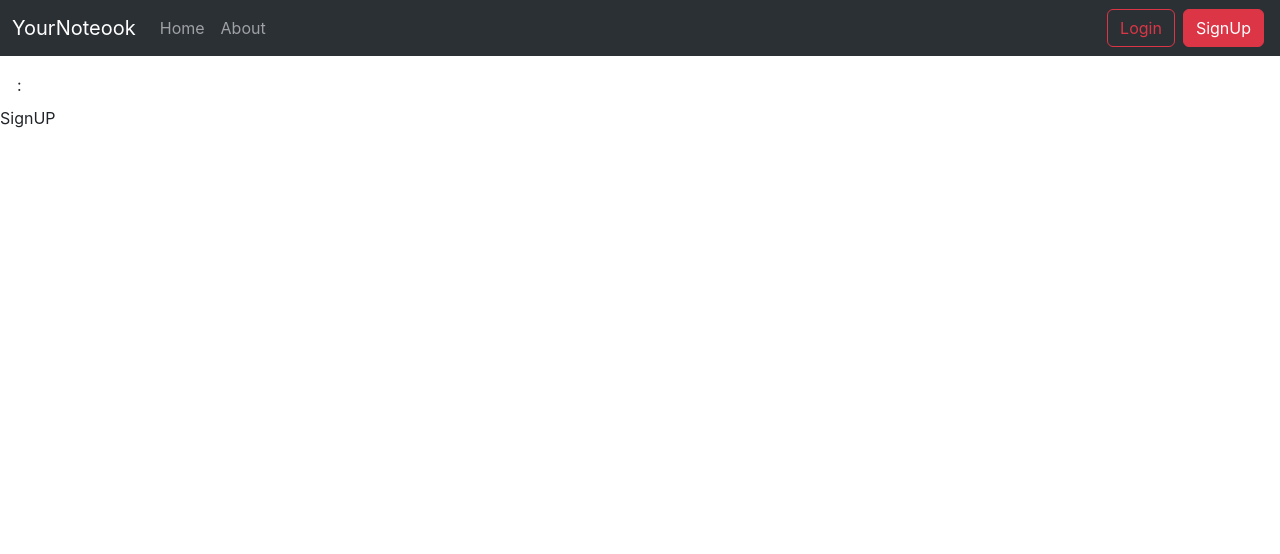
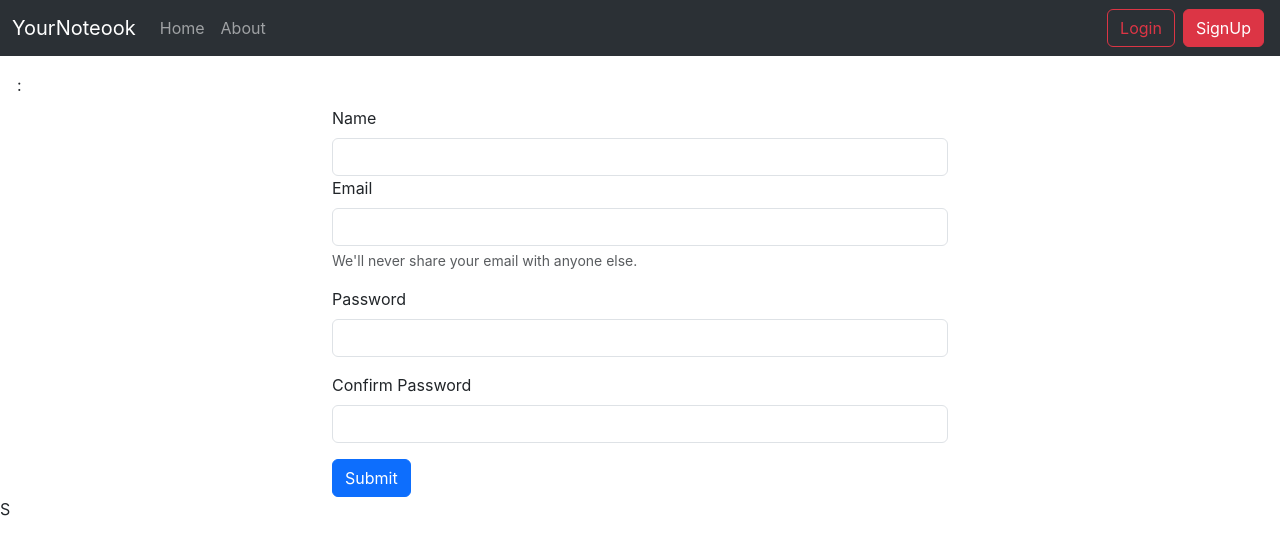
Before and after one commit to anurupkoli/note-book, a React (Create React App) app: page /signUp in a window 1280 px wide. Shown: the top 554 px of the page. Built offline with nearby package versions, Linux system fonts and the light colour scheme.

Commit message:
Trying to fix alert bugs

```diff
--- a/src/App.js
+++ b/src/App.js
@@ -18,7 +18,7 @@ function App() {
       message: message
     })
     setTimeout(() => {
-      setAlert(false)
+      setAlert(null)
     }, 2000);
   }
 
--- a/src/Components/Alert.js
+++ b/src/Components/Alert.js
@@ -3,7 +3,7 @@ import React from "react";
 export default function Alert(props) {
   return (
     <>
-      <div style={{height: "50px"}} >
+      <div style={{height: "50px", position: "sticky", top: "50px"}} >
         {props.alert && (
           <div
             className={`alert alert-${props.alert.type} alert-dismissible fade show sticky-top`}
--- a/src/Components/Home.js
+++ b/src/Components/Home.js
@@ -7,10 +7,9 @@ export default function Home(props) {
   let {addNote, success} = context;
   const [note, setNote] = useState({title: "", description:"", tag: "General"});
 
-  const handleClick = (e)=>{
+  const handleClick = async (e)=>{
     e.preventDefault();
-    addNote(note.title, note.description, note.tag);
-    console.log(success)
+    await addNote(note.title, note.description, note.tag);
     if(success===true){
       props.fireAlert('success', 'Note has been saved :)')
     }
--- a/src/Components/Login.js
+++ b/src/Components/Login.js
@@ -22,6 +22,7 @@ export default function Login() {
         console.log(json)
         if(json.success){
             localStorage.setItem('token', json.authToken)
+            console.log(localStorage.getItem('token'))
             history('/')
         }
         else{
--- a/src/Components/Navbar.js
+++ b/src/Components/Navbar.js
@@ -4,6 +4,7 @@ import {NavLink} from "react-router-dom";
 export default function Navbar() {
   // const location = useLocation();
   return (
+
     <>
       <nav className="navbar navbar-expand-lg bg-body-tertiary sticky-top" data-bs-theme="dark">
         <div className="container-fluid">
--- a/src/Components/NoteItem.js
+++ b/src/Components/NoteItem.js
@@ -7,7 +7,7 @@ export default function NoteItem(props) {
   let {deleteNote, success} = context;
   const { note, fireModal, fireAlert} = props;
   const alert = ()=>{
-    if(success){
+    if(success === true){
       fireAlert('success', 'Note has been deleted :)')
     }
     else{
--- a/src/Components/Notes.js
+++ b/src/Components/Notes.js
@@ -5,6 +5,7 @@ import NoteItem from "./NoteItem";
 export default function Notes(props) {
   const context = useContext(noteContext);
   let { notes, fetchNotes, editNote, success } = context;
+  console.log(notes)
   const [note, setNote] = useState({
     etitle: "",
     edescription: "",
@@ -31,9 +32,9 @@ export default function Notes(props) {
     });
   };
 
-  const noteEdit = () => {
+  const noteEdit = async () => {
     refClose.current.click();
-    editNote(note.eid, note.etitle, note.edescription, note.etag);
+    await editNote(note.eid, note.etitle, note.edescription, note.etag);
     if(success){
       props.fireAlert('success', 'Note has been edited :)')
     }
@@ -142,11 +143,11 @@ export default function Notes(props) {
           </div>
         </div>
       </div>
-      <div className="row my-2">
+      {notes?(<div className="row my-2">
         {notes.map((note) => {
           return <NoteItem key={note._id} fireModal={fireModal} note={note} fireAlert={props.fireAlert} />;
         })}
-      </div>
+      </div>):'No Notes found'}
     </>
   );
 }
--- a/src/Components/SignUp.js
+++ b/src/Components/SignUp.js
@@ -1,9 +1,106 @@
-import React from 'react'
+import React, {useState} from "react";
+import { useNavigate } from "react-router-dom";
+export default function SignUp() {
+  const [credentials, setCredentials] = useState({name: "", email: "", password: "" });
+  let history = useNavigate();
 
-export default function SignUp() {
+  const handleSubmit = async (e) => {
+    e.preventDefault();
+    const response = await fetch("http://localhost:8000/api/auth/createUser", {
+      method: "POST",
+      headers: {
+        "Content-type": "application/json",
+      },
+      body: JSON.stringify({
+        name: credentials.name,
+        email: credentials.email,
+        password: credentials.password,
+      }),
+    });
+    const json = await response.json();
+    console.log(json);
+    if (json.success) {
+      localStorage.setItem("token", json.authToken);
+      history("/");
+      console.log(localStorage.getItem('token'))
+    } else {
+      if(json.errors){
+        alert(json.errors[json.errors.length-1].msg);
+      }
+      else{
+        alert(json.error)
+      }
+    }
+  };
+
+  const handleChange = (e) => {
+    setCredentials({ ...credentials, [e.target.name]: e.target.value });
+  };
+
   return (
-    <div>
-      SignUP
+    <div className="container w-50">
+      <form onSubmit={handleSubmit}>
+        <div className="mb-3">
+          <label htmlFor="name" className="form-label">
+            Name
+          </label>
+          <input
+            onChange={handleChange}
+            type="text"
+            className="form-control"
+            name="name"
+            id="name"
+            aria-describedby="emailHelp"
+            required
+          />
+          <label htmlFor="email" className="form-label">
+            Email
+          </label>
+          <input
+            onChange={handleChange}
+            type="email"
+            className="form-control"
+            name="email"
+            id="email"
+            aria-describedby="emailHelp"
+            required
+          />
+          <div id="emailHelp" className="form-text">
+            We'll never share your email with anyone else.
+          </div>
+        </div>
+        <div className="mb-3">
+          <label htmlFor="password" className="form-label">
+            Password
+          </label>
+          <input
+            onChange={handleChange}
+            type="password"
+            className="form-control"
+            name="password"
+            id="password"
+            autoComplete="current-password"
+            required
+          />
+        </div>
+        <div className="mb-3">
+          <label htmlFor="cpassword" className="form-label">
+            Confirm Password
+          </label>
+          <input
+            onChange={handleChange}
+            type="password"
+            className="form-control"
+            name="cpassword"
+            id="cpassword"
+            autoComplete="current-password"
+            required
+          />
+        </div>
+        <button type="submit" className="btn btn-primary">
+          Submit
+        </button>
+      </form>
     </div>
-  )
+  );
 }
--- a/src/Context/notes/noteState.js
+++ b/src/Context/notes/noteState.js
@@ -5,17 +5,20 @@ const NoteState = (props)=>{
     const host = 'http://localhost:8000'
     const iNotes = []
     const [notes, setNotes] = useState(iNotes);
-    const [success, setsuccess] = useState(false);
+    const [success, setsuccess] = useState(null);
 
     const fetchNotes = async ()=>{
       const response = await fetch(`${host}/api/note/getNotes`, {
         method: "GET",
         headers: {
           "Content-type": "application/json",
-          "user-token": "eyJhbGciOiJIUzI1NiIsInR5cCI6IkpXVCJ9.eyJ1c2VyIjp7ImlkIjoiNjUwZGQ3MzNjZmE0MzkzZmYzNjQyOTcwIn0sImlhdCI6MTY5NTU1ODg2N30.-2k-EK529ygnaqA_NxU0Y_gx9ZU-sS0N4BdWuZeFx3o"
+          "user-token": localStorage.getItem('token')
         },
       })
       const json = await response.json();
+      if(!json.note){
+        setNotes(iNotes)
+      }
       setNotes(json.note);
     }
 
@@ -25,7 +28,7 @@ const NoteState = (props)=>{
           method: "POST",
           headers: {
             "Content-type": "application/json",
-            "user-token": "eyJhbGciOiJIUzI1NiIsInR5cCI6IkpXVCJ9.eyJ1c2VyIjp7ImlkIjoiNjUwZGQ3MzNjZmE0MzkzZmYzNjQyOTcwIn0sImlhdCI6MTY5NTU1ODg2N30.-2k-EK529ygnaqA_NxU0Y_gx9ZU-sS0N4BdWuZeFx3o"
+            "user-token": localStorage.getItem('token')
           },
           body: JSON.stringify({
             title: title,
@@ -44,7 +47,7 @@ const NoteState = (props)=>{
         method: "DELETE",
         headers: {
           "Content-type": "application/json",
-          "user-token": "eyJhbGciOiJIUzI1NiIsInR5cCI6IkpXVCJ9.eyJ1c2VyIjp7ImlkIjoiNjUwZGQ3MzNjZmE0MzkzZmYzNjQyOTcwIn0sImlhdCI6MTY5NTU1ODg2N30.-2k-EK529ygnaqA_NxU0Y_gx9ZU-sS0N4BdWuZeFx3o"
+          "user-token": localStorage.getItem('token')
         }
       })
       let json = await response.json();
@@ -58,7 +61,7 @@ const NoteState = (props)=>{
         method: "PUT",
         headers: {
           "Content-type": "application/json",
-          "user-token": "eyJhbGciOiJIUzI1NiIsInR5cCI6IkpXVCJ9.eyJ1c2VyIjp7ImlkIjoiNjUwZGQ3MzNjZmE0MzkzZmYzNjQyOTcwIn0sImlhdCI6MTY5NTU1ODg2N30.-2k-EK529ygnaqA_NxU0Y_gx9ZU-sS0N4BdWuZeFx3o"
+          "user-token": localStorage.getItem('token')
         },
         body: JSON.stringify({
           title: title,
@@ -74,7 +77,7 @@ const NoteState = (props)=>{
 
     return(
         <NoteContext.Provider value={{notes, addNote, deleteNote, editNote, fetchNotes, success}} >
-            {props.children}
+            {props.children}S
         </NoteContext.Provider>
     )
 }
```
Also changed, not shown: 1 other file (tests, documents, lock files or other folders).
